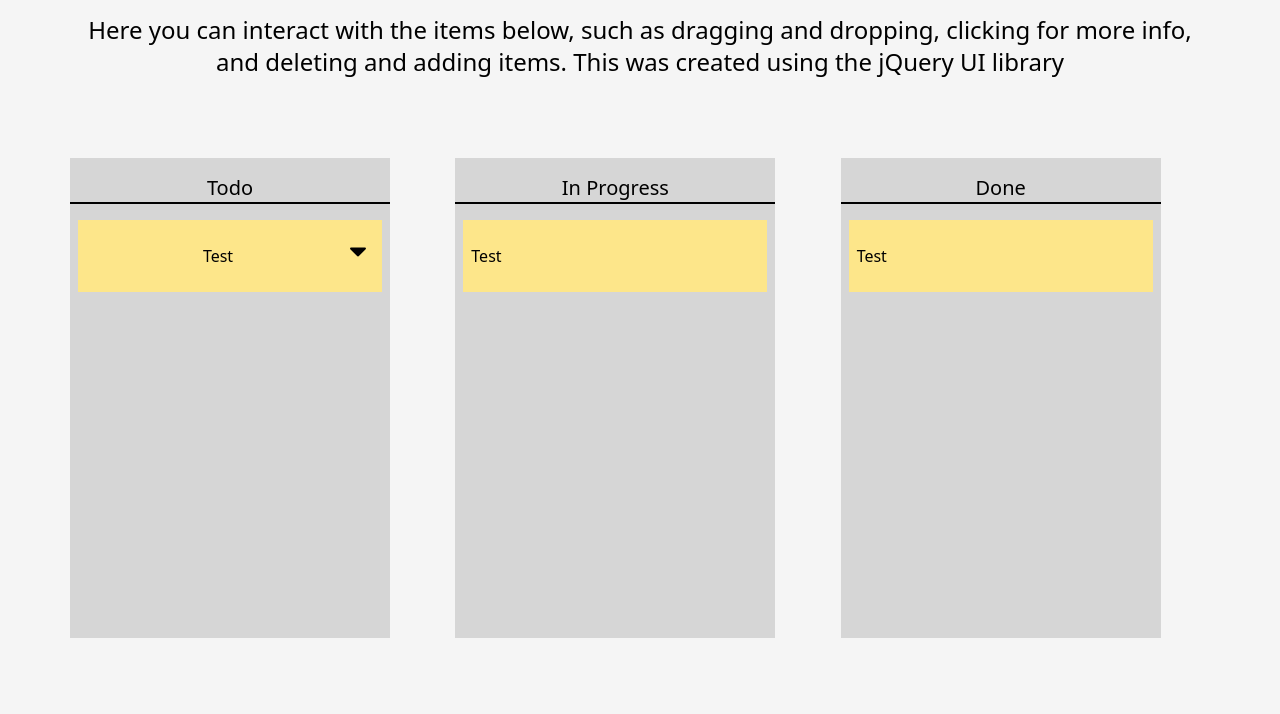
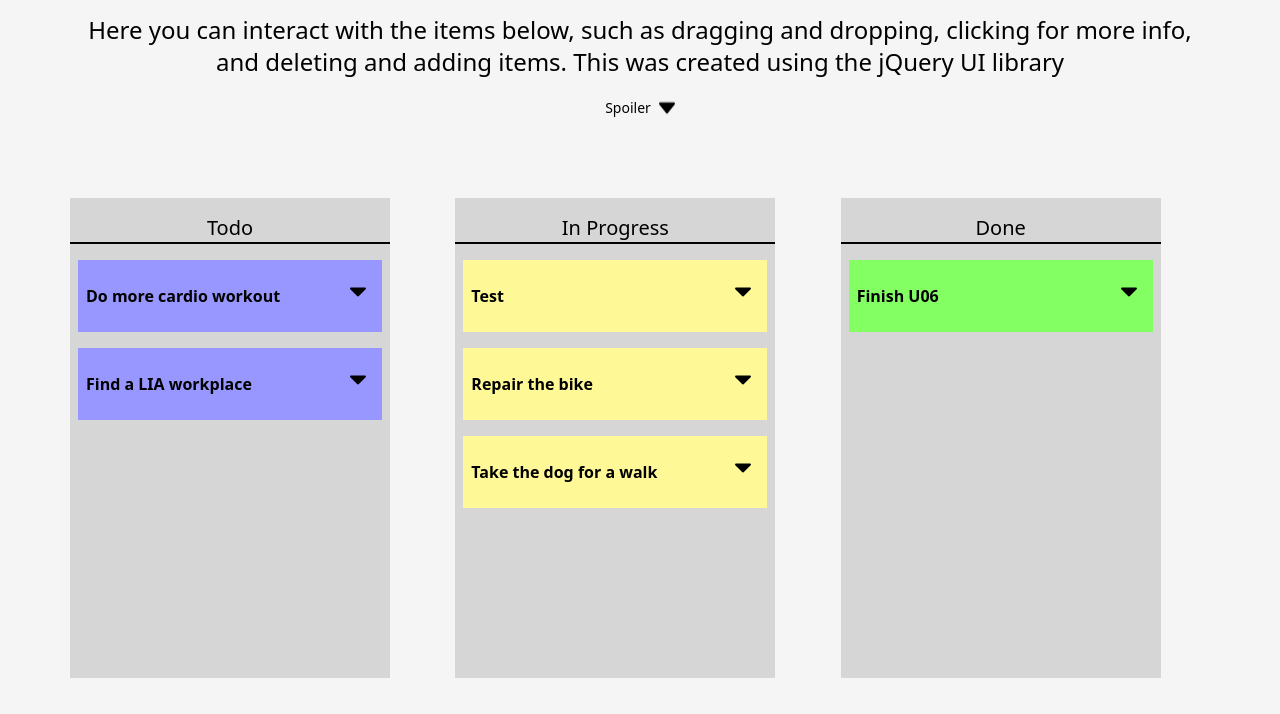
Before and after one commit to Oskar-Mikael/u06, a plain HTML site: page index.html in a window 1280 px wide. Shown: the part 86-800 px from the top of the page. Drawn offline with nearby package versions, Linux system fonts and the light colour scheme.

Commit message:
Add new placeholder items

```diff
--- a/index.html
+++ b/index.html
@@ -23,37 +23,79 @@
             <h1 class="font-bold text-4xl  mt-10">
                 Welcome to U06, Trello Application Clone!
             </h1>
-            <p class="mt-5 text-2xl">
-                Here you can interact with the items below, such as dragging and dropping, clicking for more info, and deleting and adding items. This was created using the jQuery UI library
-            </p>
+            <h3 class="mt-5 text-2xl">
+                Here you can interact with the items below, such as dragging and dropping, clicking for more info, and
+                deleting and adding items. This was created using the jQuery UI library
+                <div class="spoiler cursor-pointer flex justify-center mt-5 text-sm">
+                    <p>Spoiler</p><img src="assets/plus.png" class="ml-2">
+                </div>
+                <p class="spoiler-text text-sm hidden">There is no backend so you can't actually delete and add ;) </p>
+            </h3>
         </header>
+
         <div class="container mt-20 grid grid-cols-3 md\:grid-cols-1">
-        <div class="todo-table">
-            <p class="text-center text-xl mt-4 border-b-2 mb-4 border-black">
+
+            <div id="todo" class="todo-table">
+
+                <h3 id="todo-h3" class="text-center text-xl mt-4 border-b-2 mb-4 border-black">
                     Todo
-            </p>
+                </h3>
 
-            <div class="draggable py-6 pl-2 bg-yellow-200 mx-2">
-                <img class="float-right mr-4" src="/assets/plus.png"/>
-                <p>Test</p>
+                <div class="draggable py-6 pl-2 mx-2 mb-4">
+                    <img class="plus1" src="/assets/plus.png" />
+                    <h3 class="title">Do more cardio workout</h3>
+                    <p class="item-info1 border-black border-t-2 mt-4">I won't survive the apocalypse with my current
+                        cardio</p>
                 </div>
+
+                <div class="draggable py-6 pl-2 mx-2 mb-4">
+                    <img class="plus2" src="/assets/plus.png" />
+                    <h3>Find a LIA workplace</h3>
+                    <p class="item-info2 border-black border-2 mt-4">Please hire me, Mr. Chas Academy</p>
                 </div>
-        <div class="todo-table">
-            <p class="text-center text-xl mt-4 border-b-2 mb-4 border-black">
+
+            </div>
+
+            <div id="doing" class="todo-table">
+
+                <h3 id="doing-h3" class="text-center text-xl mt-4 border-b-2 mb-4 border-black">
                     In Progress
-            </p>
-            <div class="draggable py-6 pl-2 bg-yellow-200 mx-2">
-                Test
+                </h3>
+
+                <div class="draggable py-6 pl-2 mx-2">
+                    <img class="plus3" src="/assets/plus.png" />
+                    <h3>Test</h3>
+                    <p class="item-info3 border-black border-t-2 mt-4">Yes, this is a test item, nothing to see here</p>
                 </div>
+
+                <div class="draggable py-6 pl-2 mx-2">
+                    <img class="plus4" src="/assets/plus.png" />
+                    <h3>Repair the bike</h3>
+                    <p class="item-info4 border-black border-t-2 mt-4">Gotta do your part for the environment's sake</p>
                 </div>
-        <div class="todo-table">
-            <p class="text-center text-xl mt-4 border-b-2 mb-4 border-black">
+
+                <div class="draggable py-6 pl-2 mx-2">
+                    <img class="plus5" src="/assets/plus.png" />
+                    <h3>Take the dog for a walk</h3>
+                    <p class="item-info5 border-black border-t-2 mt-4">Wait, how am I coding while walking the dog?</p>
+                </div>
+
+            </div>
+
+            <div id="done" class="todo-table">
+
+                <h3 id="todo-h3" class="text-center text-xl mt-4 border-b-2 mb-4 border-black">
                     Done
-            </p>
-            <div class="draggable py-6 pl-2 bg-yellow-200 mx-2">
-                Test
+                </h3>
+
+                <div class="draggable py-6 pl-2 mx-2">
+                    <img class="plus6" src="/assets/plus.png" />
+                    <h3>Finish U06</h3>
+                    <p class="item-info6 border-black border-t-2 mt-4">Please give me good grade</p>
                 </div>
+
             </div>
+
         </div>
 
 
```
Lines whose indentation alone changed are shown as unchanged.
